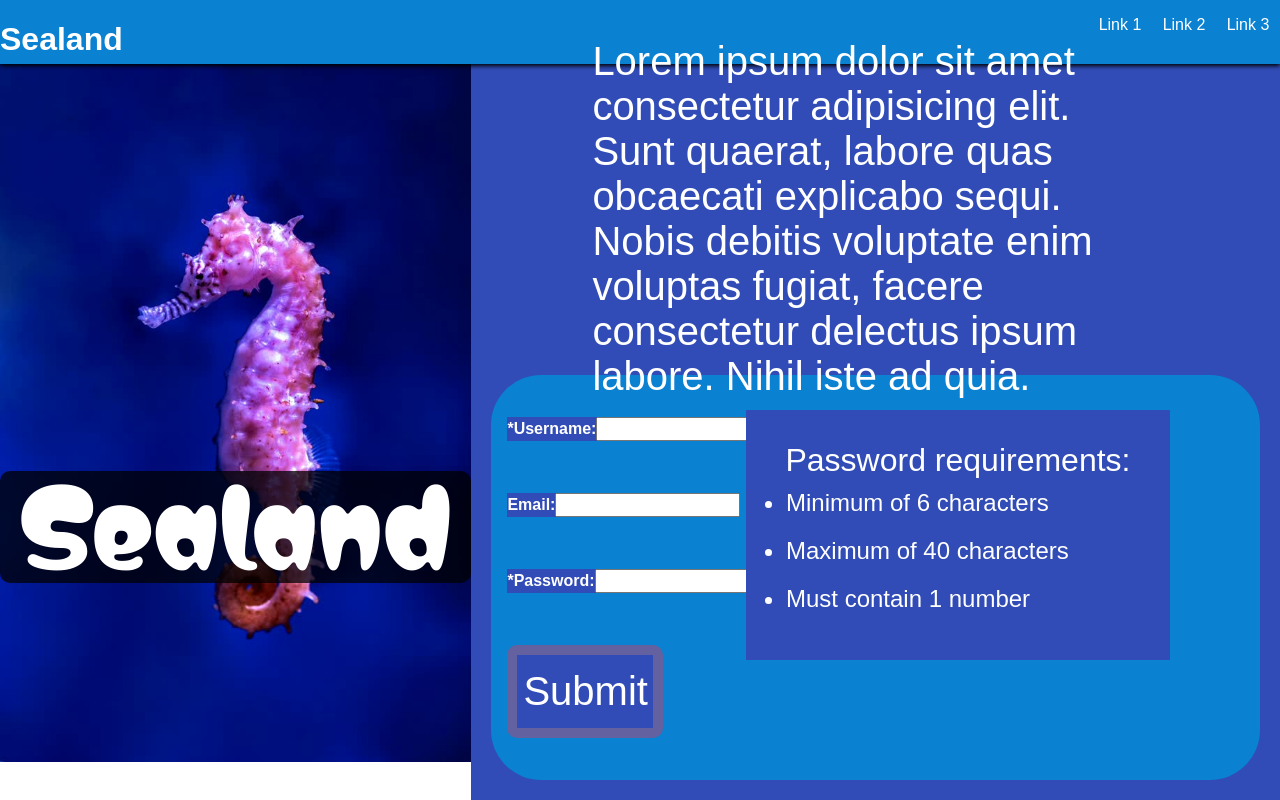
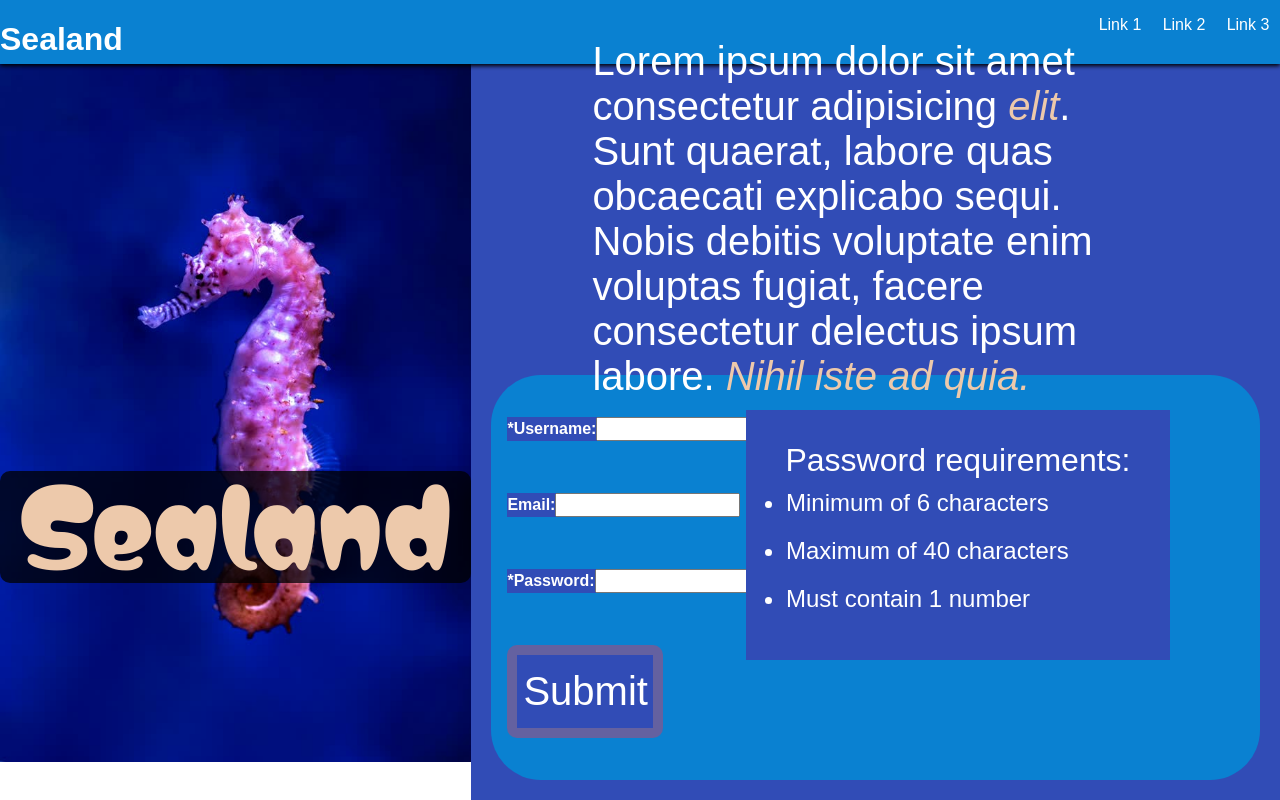
Before and after one commit to cheesyballer/odin-sign-up, a plain HTML site: page index.html in a window 1280 px wide. Drawn offline with Linux system fonts and the light colour scheme.

Commit message:
feat: add special colors to text with <em> and <i>

```diff
--- a/index.html
+++ b/index.html
@@ -27,7 +27,7 @@
         </div>
         <div class="text">
             <div class="call_to_action">
-                <p>Lorem ipsum dolor sit amet consectetur adipisicing elit. Sunt quaerat, labore quas obcaecati explicabo sequi. Nobis debitis voluptate enim voluptas fugiat, facere consectetur delectus ipsum labore. Nihil iste ad quia.</p>
+                <p>Lorem ipsum dolor sit amet consectetur adipisicing <em>elit</em>. Sunt quaerat, labore quas obcaecati explicabo sequi. Nobis debitis voluptate enim voluptas fugiat, facere consectetur delectus ipsum labore. <em>Nihil iste ad quia.</em></p>
             </div>
             <div class="form">
                 <form action="" method="post">
--- a/style.css
+++ b/style.css
@@ -12,8 +12,9 @@
   --background: #314CB6;
   --text-background: #0A81D1;
   --text: white;
+  --em-text: #edc9ab;
   --button-border: #6461A0;
-  --large-text: white;
+  --large-text-over-image: #edc9ab;
   --div-over-image: rgba(0,0,0,0.75);
 }
 
@@ -84,7 +85,7 @@ img {
   height: 100%;
   margin: 0;
 
-  color: white;
+  color: var(--large-text-over-image);
   position: relative;
   top: -2rem;
 }
@@ -198,3 +199,7 @@ label {
   font-size: 1.5rem;
   line-height: 3rem;
 }
+
+em, i {
+  color: var(--em-text);
+}
```
